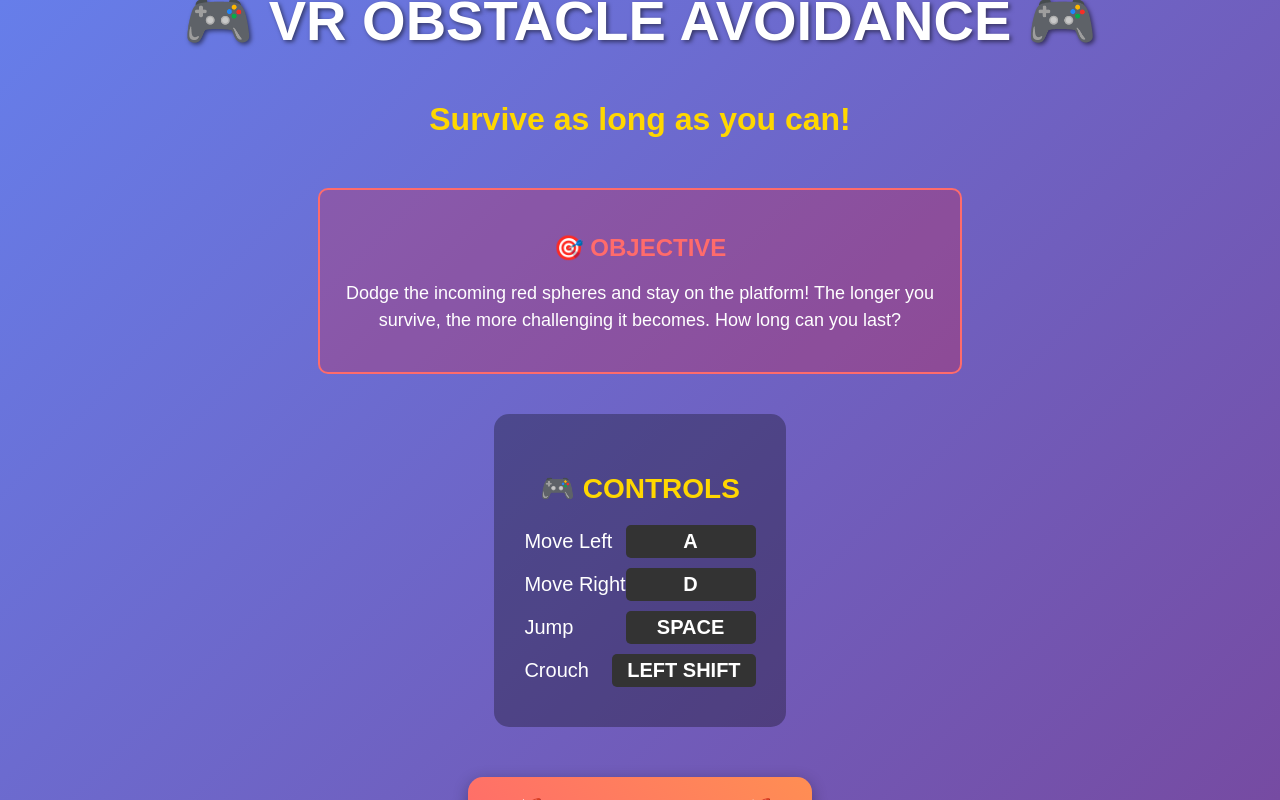
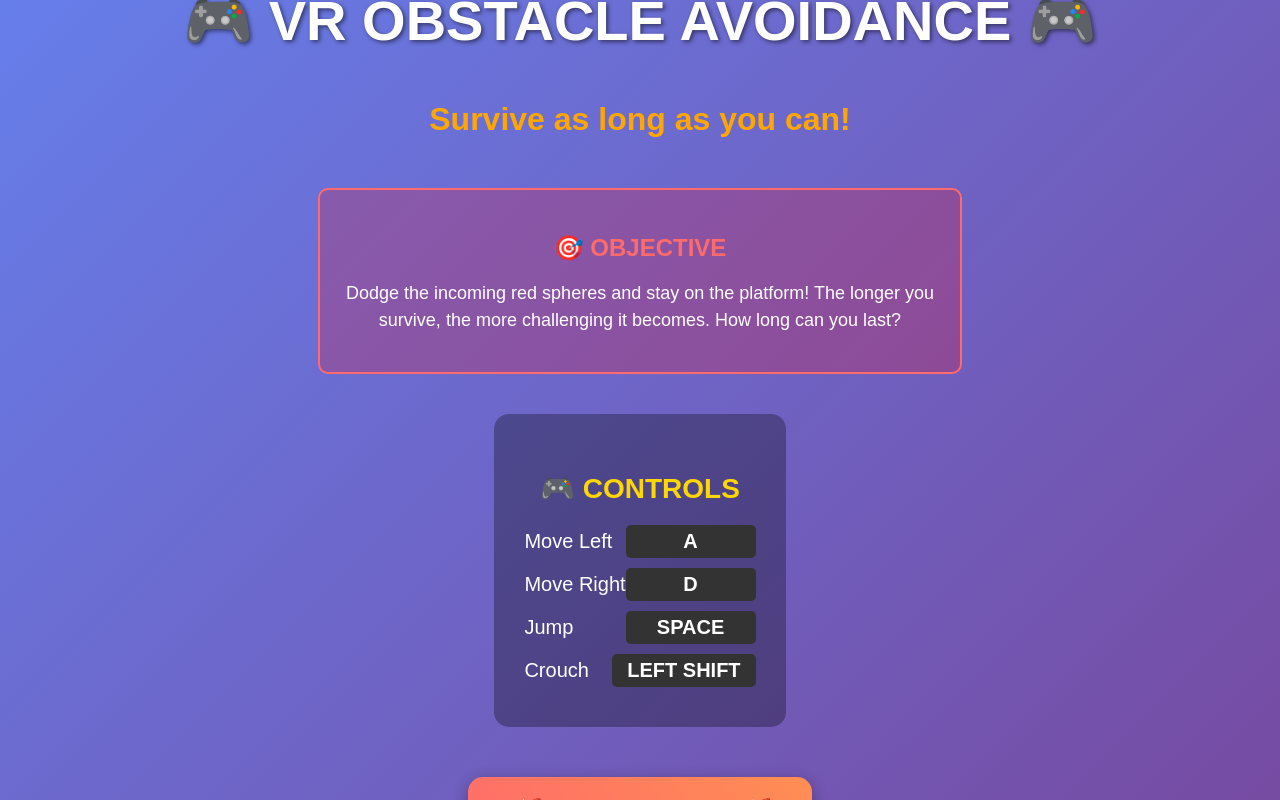
Before and after one commit to 28webelu-oss/dodge, a plain HTML site: page index.html in a window 1280 px wide. Drawn offline with Linux system fonts and the light colour scheme; a script that the page names is missing.

Commit message:
Update index.html

```diff
--- a/index.html
+++ b/index.html
@@ -31,7 +31,7 @@
         #introScreen h2 {
             font-size: 32px;
             margin-bottom: 30px;
-            color: #FFD700;
+            color: #FFA700;
         }
 
         #introScreen .controls {
```
